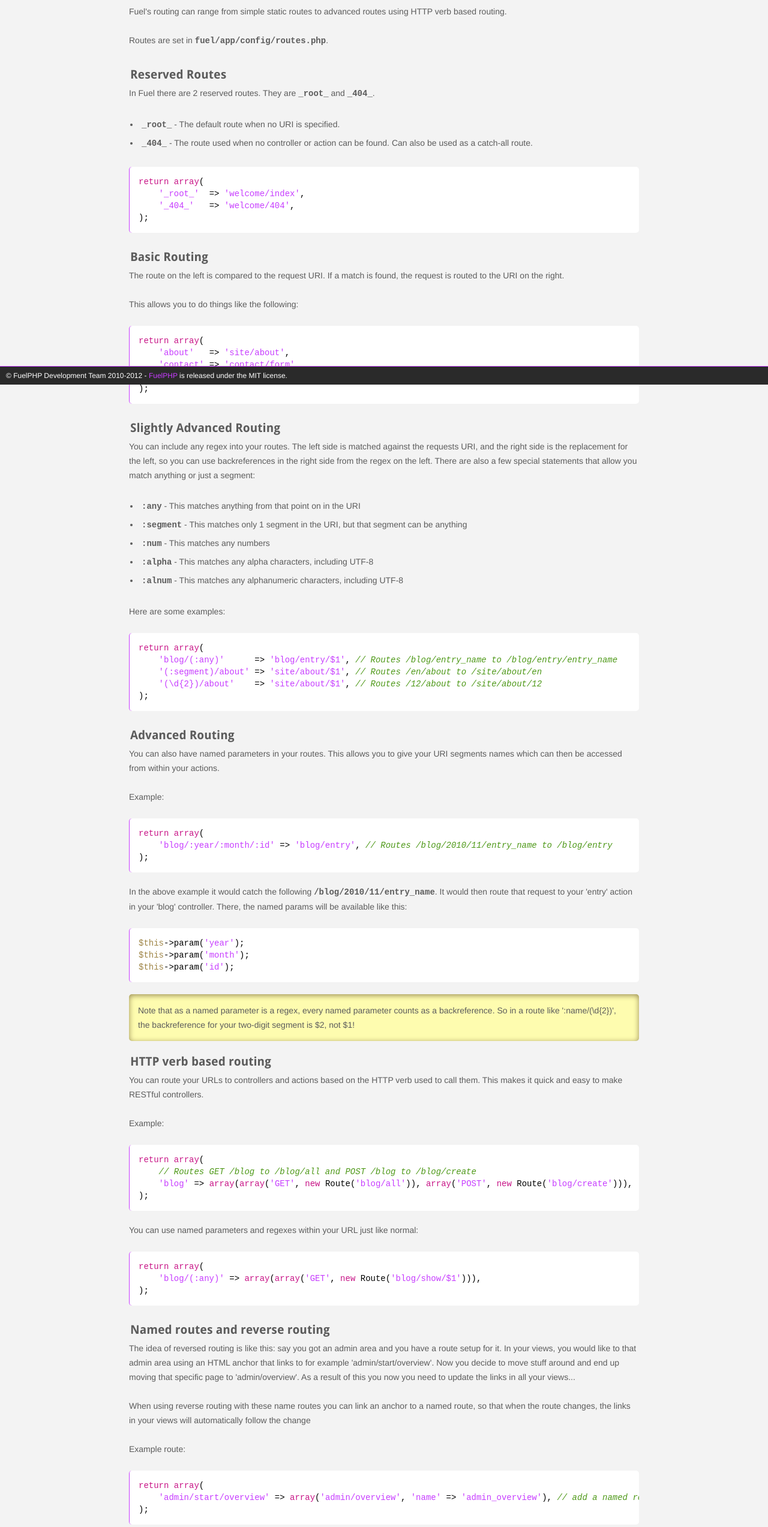
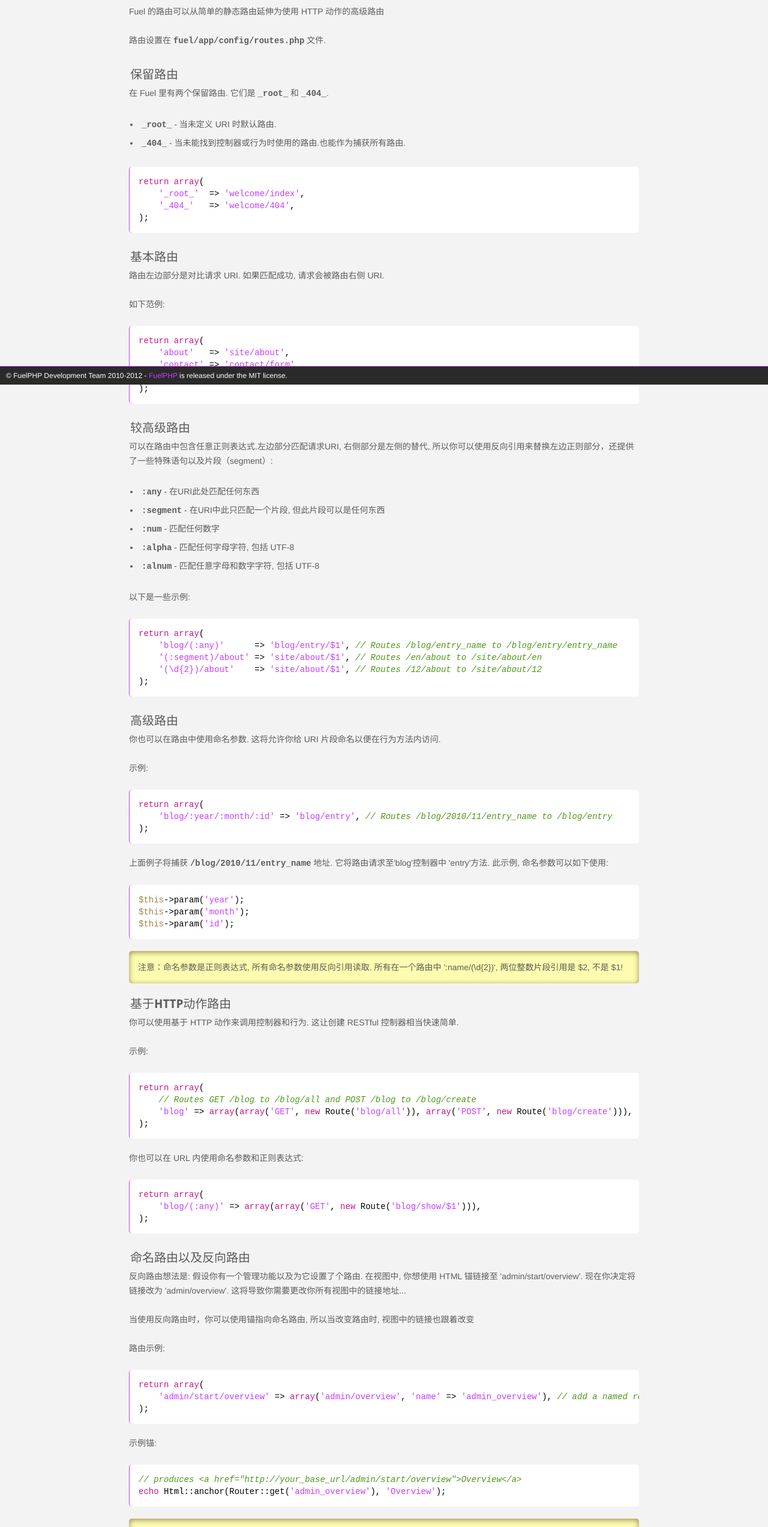
Before and after one commit to erhuabushuo/fuelphp-doc-cn, a plain HTML site: page general/routing.html in a window 1280 px wide. Shown: the part 159-2704 px from the top of the page at 60% size. Drawn offline with Linux system fonts and the light colour scheme.

Commit message:
competed routing

```diff
--- a/assets/js/combined.js
+++ b/assets/js/combined.js
@@ -376,7 +376,7 @@ panes.main = {
 			"Rest":			"general/controllers/rest.html",
 			"混合":		"general/controllers/hybrid.html"
 		},
-		"Routing":			"general/routing.html",
+		"路由":			"general/routing.html",
 		"Security":			"general/security.html",
 		"Modules":			"general/modules.html",
 		"Packages":			"general/packages.html",
--- a/general/routing.html
+++ b/general/routing.html
@@ -10,7 +10,7 @@
 		var path = './../';
 	</script>
 	<script src="./../assets/js/combined.js"></script>
-	<title>Routing - General - FuelPHP Documentation</title>
+	<title>路由 - 常规 - FuelPHP 文档</title>
 </head>
 <body>
 	<div id="container">
@@ -18,7 +18,7 @@
 			<div class="table">
 				<h1>
 					<strong>FuelPHP, a PHP 5.3 Framework</strong>
-					Documentation
+					文档
 				</h1>
 
 				<form id="google_search">
@@ -33,7 +33,7 @@
 
 				<div class="clear"></div>
 			</nav>
-			<a href="#" id="toc_handle">table of contents</a>
+			<a href="#" id="toc_handle">目录</a>
 			<div class="clear"></div>
 		</header>
 
@@ -44,20 +44,21 @@
 
 		<div id="main">
 
-			<h2>Routing</h2>
+			<h2>路由</h2>
 
-			<p>Fuel's routing can range from simple static routes to advanced routes using HTTP verb based routing.</p>
+			<p>Fuel 的路由可以从简单的静态路由延伸为使用 HTTP 动作的高级路由</p>
 
-			<p>Routes are set in <kbd>fuel/app/config/routes.php</kbd>.</p>
 
-			<h3 id="reserved">Reserved Routes</h3>
 
-			<p>In Fuel there are 2 reserved routes.	 They are <kbd>_root_</kbd> and <kbd>_404_</kbd>.</p>
+			<p>路由设置在 <kbd>fuel/app/config/routes.php</kbd> 文件.</p>
+
+			<h3 id="reserved">保留路由</h3>
+
+			<p>在 Fuel 里有两个保留路由. 它们是 <kbd>_root_</kbd> 和 <kbd>_404_</kbd>.</p>
 
 			<ul>
-				<li><kbd>_root_</kbd> - The default route when no URI is specified.</li>
-				<li><kbd>_404_</kbd> - The route used when no controller or action can be found. Can also be used as a
-					catch-all route.</li>
+				<li><kbd>_root_</kbd> - 当未定义 URI 时默认路由.</li>
+				<li><kbd>_404_</kbd> - 当未能找到控制器或行为时使用的路由.也能作为捕获所有路由.</li>
 			</ul>
 
 			<pre class="php"><code>return array(
@@ -65,11 +66,11 @@
     '_404_'   => 'welcome/404',
 );</code></pre>
 
-			<h3 id="basics">Basic Routing</h3>
+			<h3 id="basics">基本路由</h3>
 
-			<p>The route on the left is compared to the request URI.  If a match is found, the request is routed to the URI on the right.</p>
+			<p>路由左边部分是对比请求 URI.  如果匹配成功, 请求会被路由右侧 URI.</p>
 
-			<p>This allows you to do things like the following:</p>
+			<p>如下范例:</p>
 
 			<pre class="php"><code>return array(
     'about'   => 'site/about',
@@ -78,22 +79,19 @@
 );</code></pre>
 
 
-			<h3 id="slightly_advanced">Slightly Advanced Routing</h3>
+			<h3 id="slightly_advanced">较高级路由</h3>
 
-			<p>You can include any regex into your routes.	The left side is matched against the
-			requests URI, and the right side is the replacement for the left, so you can use
-			backreferences in the right side from the regex on the left.  There are also a few
-			special statements that allow you match anything or just a segment:</p>
+			<p>可以在路由中包含任意正则表达式.左边部分匹配请求URI, 右侧部分是左侧的替代, 所以你可以使用反向引用来替换左边正则部分，还提供了一些特殊语句以及片段（segment）:</p>
 
 			<ul>
-				<li><kbd>:any</kbd> - This matches anything from that point on in the URI</li>
-				<li><kbd>:segment</kbd> - This matches only 1 segment in the URI, but that segment can be anything</li>
-				<li><kbd>:num</kbd> - This matches any numbers</li>
-				<li><kbd>:alpha</kbd> - This matches any alpha characters, including UTF-8</li>
-				<li><kbd>:alnum</kbd> - This matches any alphanumeric characters, including UTF-8</li>
+				<li><kbd>:any</kbd> - 在URI此处匹配任何东西</li>
+				<li><kbd>:segment</kbd> -  在URI中此只匹配一个片段, 但此片段可以是任何东西</li>
+				<li><kbd>:num</kbd> - 匹配任何数字</li>
+				<li><kbd>:alpha</kbd> - 匹配任何字母字符, 包括 UTF-8</li>
+				<li><kbd>:alnum</kbd> - 匹配任意字母和数字字符, 包括 UTF-8</li>
 			</ul>
 
-			<p>Here are some examples:</p>
+			<p>以下是一些示例:</p>
 
 			<pre class="php"><code>return array(
     'blog/(:any)'      => 'blog/entry/$1', // Routes /blog/entry_name to /blog/entry/entry_name
@@ -102,79 +100,74 @@
 );</code></pre>
 
 
-			<h3 id="advanced">Advanced Routing</h3>
+			<h3 id="advanced">高级路由</h3>
 
-			<p>You can also have named parameters in your routes.  This allows you to give your URI segments
-			names which can then be accessed from within your actions.</p>
+			<p>你也可以在路由中使用命名参数.  这将允许你给 URI 片段命名以便在行为方法内访问.</p>
 
-			<p>Example:</p>
+			<p>示例:</p>
 
 			<pre class="php"><code>return array(
     'blog/:year/:month/:id' => 'blog/entry', // Routes /blog/2010/11/entry_name to /blog/entry
 );</code></pre>
 
-			<p>In the above example it would catch the following <kbd>/blog/2010/11/entry_name</kbd>.  It would then
-			route that request to your 'entry' action in your 'blog' controller.  There, the named params
-			will be available like this:</p>
+			<p>上面例子将捕获 <kbd>/blog/2010/11/entry_name</kbd> 地址.  它将路由请求至'blog'控制器中 'entry'方法. 此示例, 命名参数可以如下使用:</p>
 
 			<pre class="php"><code>$this->param('year');
 $this->param('month');
 $this->param('id');</code></pre>
 
 			<p class="note">
-				Note that as a named parameter is a regex, every named parameter counts as a backreference.
-				So in a route like ':name/(\d{2})', the backreference for your two-digit segment is $2, not $1!</p>
+				注意：命名参数是正则表达式, 所有命名参数使用反向引用读取.
+				所有在一个路由中 ':name/(\d{2})', 两位整数片段引用是 $2, 不是 $1!</p>
 
 
-			<h3 id="http_verb">HTTP verb based routing</h3>
+			<h3 id="http_verb">基于HTTP动作路由</h3>
 
-			<p>You can route your URLs to controllers and actions based on the HTTP verb used to call them.
-			This makes it quick and easy to make RESTful controllers.</p>
+			<p>你可以使用基于 HTTP 动作来调用控制器和行为.
+			这让创建 RESTful 控制器相当快速简单.</p>
 
-			<p>Example:</p>
+			<p>示例:</p>
 
 			<pre class="php"><code>return array(
     // Routes GET /blog to /blog/all and POST /blog to /blog/create
     'blog' => array(array('GET', new Route('blog/all')), array('POST', new Route('blog/create'))),
 );</code></pre>
 
-			<p>You can use named parameters and regexes within your URL just like normal:</p>
+			<p>你也可以在 URL 内使用命名参数和正则表达式:</p>
 
 	        <pre class="php"><code>return array(
     'blog/(:any)' => array(array('GET', new Route('blog/show/$1'))),
 );</code></pre>
 
-			<h3 id="named_routes">Named routes and reverse routing</h3>
+			<h3 id="named_routes">命名路由以及反向路由</h3>
 
-			<p>The idea of reversed routing is like this: say you got an admin area and you have a route setup for it.
-			In your views, you would like to that admin area using an HTML anchor that links to for example 'admin/start/overview'.
-			Now you decide to move stuff around and end up moving that specific page to 'admin/overview'.
-			As a result of this you now you need to update the links in all your views...</p>
+			<p>反向路由想法是: 假设你有一个管理功能以及为它设置了个路由.
+			在视图中, 你想使用 HTML 锚链接至 'admin/start/overview'.
+			现在你决定将链接改为 'admin/overview'.
+			这将导致你需要更改你所有视图中的链接地址...</p>
 
-			<p>When using reverse routing with these name routes you can link an anchor to a named route, so that when the route changes,
-			the links in your views will automatically follow the change</p>
+			<p>当使用反向路由时，你可以使用锚指向命名路由, 所以当改变路由时,
+			视图中的链接也跟着改变</p>
 
-			<p>Example route:</p>
+			<p>路由示例:</p>
 
 			<pre class="php"><code>return array(
     'admin/start/overview' => array('admin/overview', 'name' => 'admin_overview'), // add a named route for the admin/overview page
 );</code></pre>
 
-			<p>Example anchor:</p>
+			<p>示例锚:</p>
 
 			<pre class="php"><code>// produces &lt;a href="http://your_base_url/admin/start/overview"&gt;Overview&lt;/a&gt;
 echo Html::anchor(Router::get('admin_overview'), 'Overview');</code></pre>
 
 			<p class="note">
-				Note that this currently only works for routes that are defined in <kbd>app/config/routes.php</kbd>, not for module routes.
+				注意：只为在路由文件 <kbd>app/config/routes.php</kbd> 里定义路由有效, 对模块无效.
 			</p>
 
-			<h3 id="inline_routes">Inline routes</h3>
+			<h3 id="inline_routes">内联路由</h3>
 
 			<p>
-				A route does not have to resolve to a controller method. FuelPHP also supports inline routes, which are defined as a Closure
-				that replaces the controller method. Like controller methods, inline routes MUST return a Response object, either by forging
-				one manually, or as the result of executing a forged Request.
+				路由不但可以路由至方法. FuelPHP 也支持内敛路由, 可以定义为闭包替代控制器方法. 和控制器方法一样, 内联路由必须返回 Response 对象, 手动创建, 或者执行Request对象创建.
 			</p>
 
 			<p>Example route:</p>
@@ -192,9 +185,9 @@ echo Html::anchor(Router::get('admin_overview'), 'Overview');</code></pre>
 		}
 };</code></pre>
 
-			<h3 id="module_routing">Modules &amp; Routing</h3>
+			<h3 id="module_routing">模块 &amp; 路由</h3>
 
-			<p><a href="modules.html#module_routing">Read about how modules handle routing</a>.</p>
+			<p><a href="modules.html#module_routing">了解模块处理路由</a>.</p>
 
 		</div>
 
```
